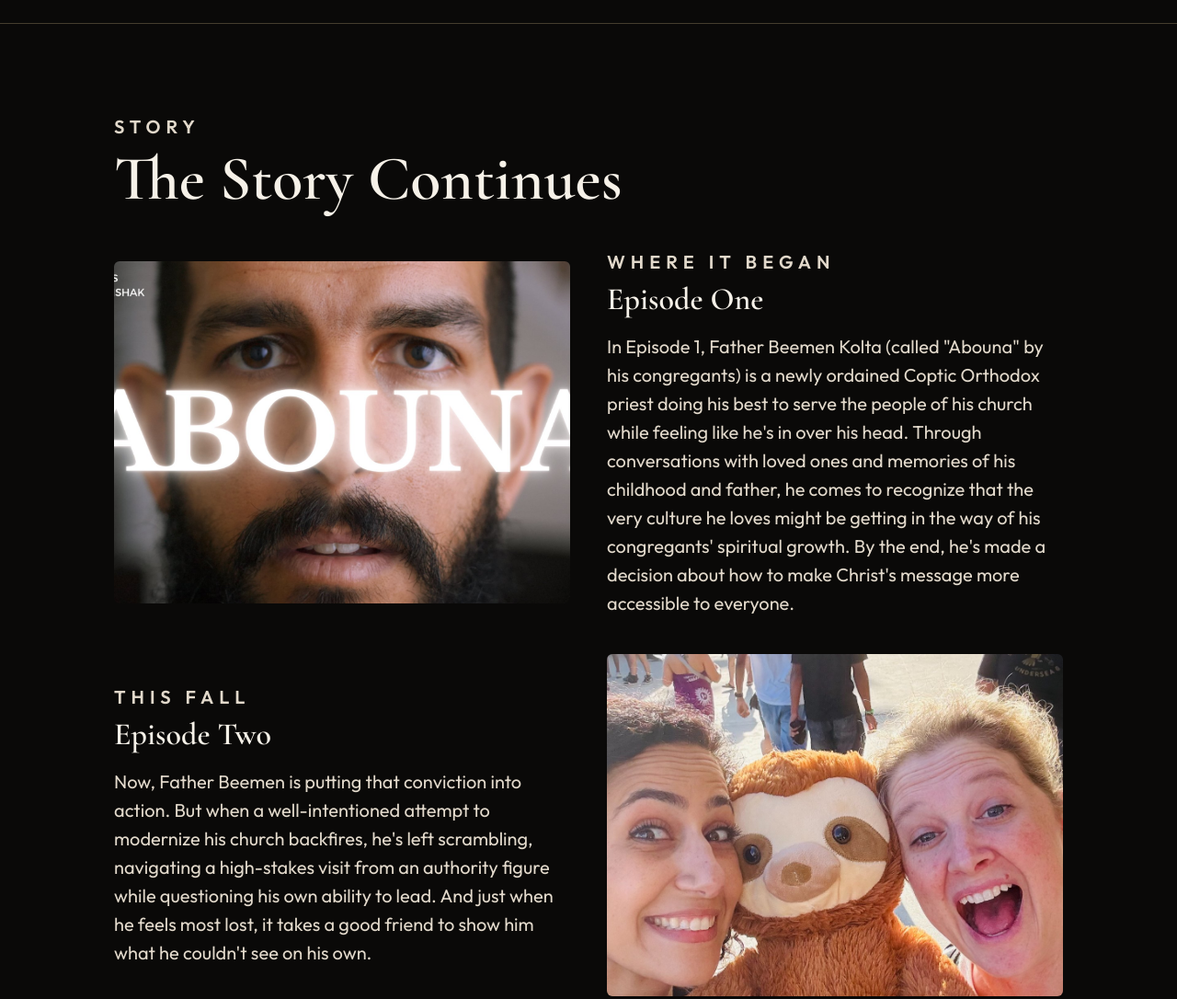
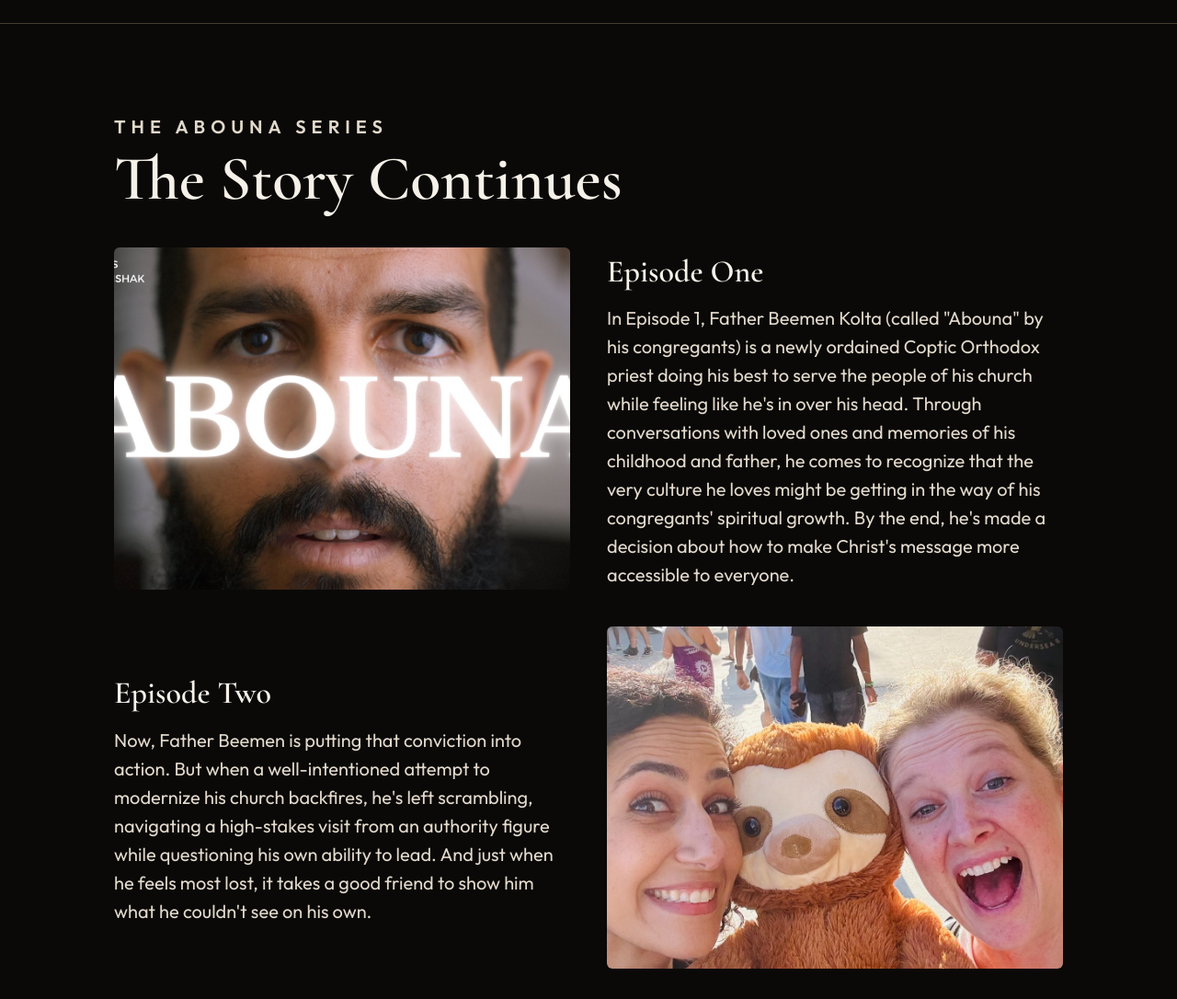
Before and after one commit to awishak/abouna, a plain HTML site: page design/a.html in a window 1280 px wide. Shown: the part 1220-2306 px from the top of the page at 92% size. Drawn offline with nearby package versions, Linux system fonts and the light colour scheme.

Commit message:
Cathedral: The Abouna Series, no Where It Began or This Fall labels, cast and crew from his Notion list with Creator
Co-Authored-By: Claude Fable 5.1 <noreply@anthropic.com>

```diff
--- a/design/a.html
+++ b/design/a.html
@@ -145,9 +145,9 @@
   </div></div></section>
 
   <section class="story" id="story"><div class="wrap">
-    <div class="head"><p class="label">Story</p><h2>The Story Continues</h2></div>
-    <div class="alt"><img src="../ep1-hero.png" alt=""><div><p class="label">Where It Began</p><h3>Episode One</h3><p>In Episode 1, Father Beemen Kolta (called "Abouna" by his congregants) is a newly ordained Coptic Orthodox priest doing his best to serve the people of his church while feeling like he's in over his head. Through conversations with loved ones and memories of his childhood and father, he comes to recognize that the very culture he loves might be getting in the way of his congregants' spiritual growth. By the end, he's made a decision about how to make Christ's message more accessible to everyone.</p></div></div>
-    <div class="alt flip"><img src="../bts-06.jpeg" alt=""><div><p class="label">This Fall</p><h3>Episode Two</h3><p>Now, Father Beemen is putting that conviction into action. But when a well-intentioned attempt to modernize his church backfires, he's left scrambling, navigating a high-stakes visit from an authority figure while questioning his own ability to lead. And just when he feels most lost, it takes a good friend to show him what he couldn't see on his own.</p></div></div>
+    <div class="head"><p class="label">The Abouna Series</p><h2>The Story Continues</h2></div>
+    <div class="alt"><img src="../ep1-hero.png" alt=""><div><h3>Episode One</h3><p>In Episode 1, Father Beemen Kolta (called "Abouna" by his congregants) is a newly ordained Coptic Orthodox priest doing his best to serve the people of his church while feeling like he's in over his head. Through conversations with loved ones and memories of his childhood and father, he comes to recognize that the very culture he loves might be getting in the way of his congregants' spiritual growth. By the end, he's made a decision about how to make Christ's message more accessible to everyone.</p></div></div>
+    <div class="alt flip"><img src="../bts-06.jpeg" alt=""><div><h3>Episode Two</h3><p>Now, Father Beemen is putting that conviction into action. But when a well-intentioned attempt to modernize his church backfires, he's left scrambling, navigating a high-stakes visit from an authority figure while questioning his own ability to lead. And just when he feels most lost, it takes a good friend to show him what he couldn't see on his own.</p></div></div>
   </div></section>
 
   <section id="bts">
@@ -158,7 +158,8 @@
   <section id="crew"><div class="wrap">
     <div class="head"><p class="label">Behind the Scenes</p><h2>Cast and Crew</h2></div>
     <div class="names">
-      <div><b>Andrew Ishak</b><span>Beemen · Writer · Editor · Camera</span></div><div><b>Dina Hanna</b><span>Sarah</span></div><div><b>Sandra Adly</b><span>Mira</span></div><div><b>Sandy Elgendy</b><span>Sandy</span></div><div><b>Mario Yany</b><span>Mario</span></div><div><b>Samar Wahba</b><span>Tasoni</span></div><div><b>Ragaa Ishak</b><span>Mona</span></div><div><b>Mary Moussa</b><span>Mary</span></div><div><b>Emad Gad</b><span>Emad</span></div><div><b>Hanni Fakhoury</b><span>Mark</span></div><div><b>Andrew Moussa</b><span>Samuel</span></div><div><b>Heather Ishak</b><span>Crew · Script Advisor</span></div><div><b>Joe Hanna</b><span>Script Advisor</span></div><div><b>Sandra Saad</b><span>Script Advisor</span></div><div><b>Theo Ishak</b><span>Crew</span></div><div><b>Andrew Abdelmalak</b><span>Camera</span></div>
+      <div><b>Andrew Ishak</b><span>Beemen · Creator</span></div><div><b>Dina Hanna</b><span>Sarah</span></div><div><b>Sandra Adly</b><span>Mira</span></div><div><b>Sandy Elgendy</b><span>Sandy</span></div><div><b>Mario Yany</b><span>Mario</span></div><div><b>Samar Wahba</b><span>Tasoni</span></div><div><b>Ragaa Ishak</b><span>Mona</span></div><div><b>Mary Moussa</b><span>Mary</span></div><div><b>Emad Gad</b><span>Emad</span></div><div><b>Hanni Fakhoury</b><span>Mark</span></div><div><b>Andrew Moussa</b><span>Samuel</span></div><div><b>Heather Ishak</b><span>Crew · Script Advisor</span></div><div><b>Joe Hanna</b><span>Script Advisor</span></div><div><b>Sandra Saad</b><span>Script Advisor</span></div><div><b>Theo Ishak</b><span>Crew</span></div><div><b>Andrew Abdelmalak</b><span>Camera · Extra</span></div><div><b>Monica Morcos</b><span>Extra</span></div><div><b>Chanel Gad</b><span>Extra</span></div><div><b>David Shenouda</b><span>Extra</span></div><div><b>Ashley Gad</b><span>Extra</span></div><div><b>Marios Tawadros</b><span>Extra</span></div><div><b>Steve Shenouda</b><span>Extra</span></div><div><b>Kero Nakhla</b></div><div><b>Besada Nakhla</b></div>
+    </div>
     </div>
   </div></section>
 
@@ -205,7 +206,7 @@
   </div></section>
 
   <section id="first-film"><div class="wrap">
-    <div class="head"><p class="label">Where It Began</p><h2>Episode One</h2><p class="lead">Watch the first chapter of the Abouna series before Episode Two arrives.</p></div>
+    <div class="head"><h2>Episode One</h2><p class="lead">Watch the first chapter of the Abouna series before Episode Two arrives.</p></div>
     <div class="two">
       <img src="../ep1-hero.png" alt="Abouna: Episode One" style="border-radius:6px">
       <div><h3>Abouna: Episode One</h3><p class="lead" style="margin-bottom:var(--s3)">Available now to stream.</p><a class="btn" href="https://www.youtube.com/watch?v=4N2Zf_vJ8cY" target="_blank" rel="noopener">Watch Now</a></div>
```
